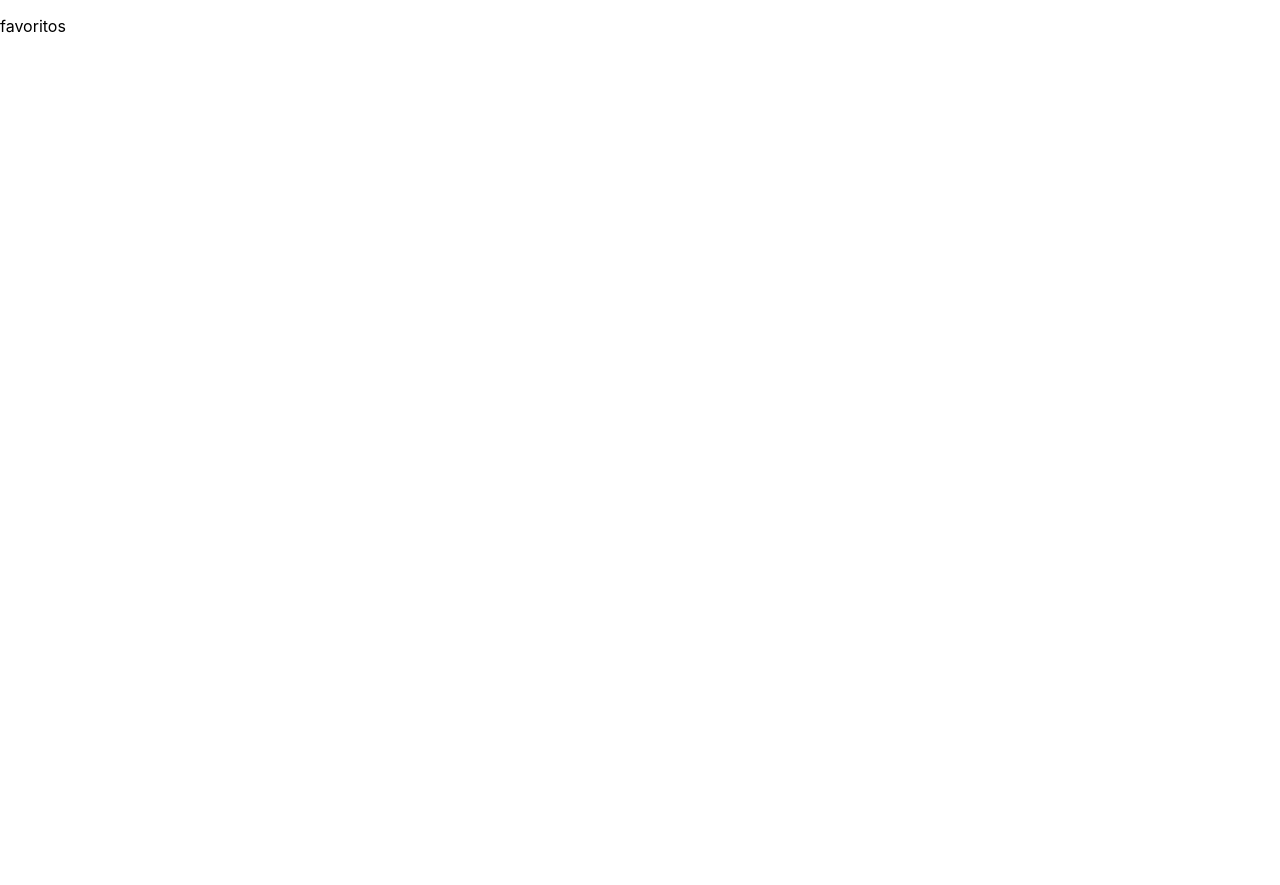
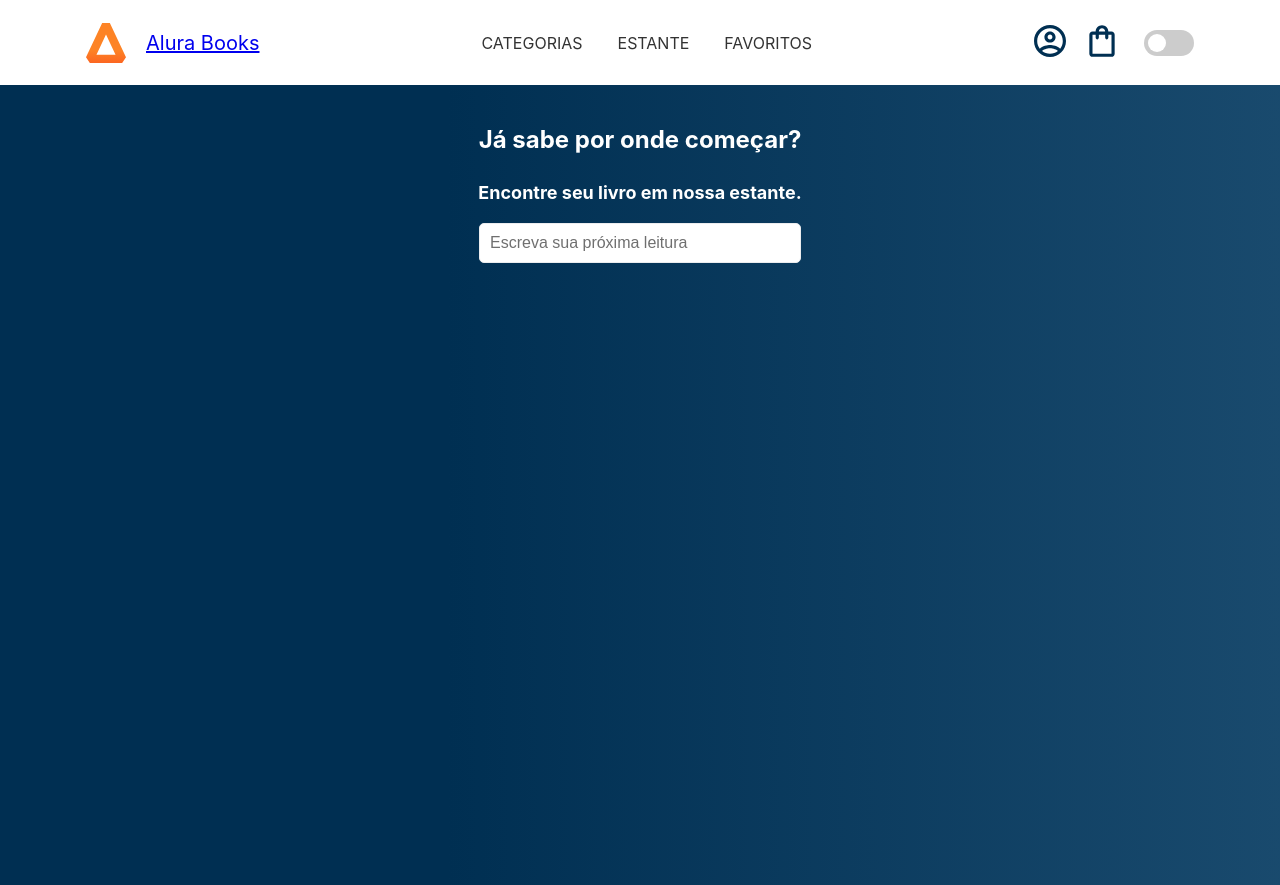
Before and after one commit to RafaCarvalh0/alura-react, a React (Create React App) app: page /favoritos in a window 1280 px wide. Before the commit the page ends 800 px from the top, so only its background shows below. Built offline with nearby package versions, Linux system fonts and the light colour scheme.

Commit message:
feature/rota-favoritos

```diff
--- a/src/components/Header/index.js
+++ b/src/components/Header/index.js
@@ -2,6 +2,7 @@ import Logo from '../Logo';
 import OpcoesHeader from '../OpcoesHeader';
 import IconesHeader from '../IconesHeader';
 import styled from 'styled-components';
+import { Link } from 'react-router-dom';
 
 const HeaderContainer = styled.header`
   background-color: ${props => props.theme.bgHeader};
@@ -72,7 +73,9 @@ function Header({ tema, setTema }) {
 
   return (
     <HeaderContainer>
-      <Logo />
+      <Link to="/">
+        <Logo />
+      </Link>
       <OpcoesHeader />
       <LadoDireito>
         <IconesHeader />
--- a/src/index.js
+++ b/src/index.js
@@ -1,9 +1,8 @@
 import React from 'react';
 import ReactDOM from 'react-dom/client';
-import App from './App';
+import Home from './routes/Home';
 import reportWebVitals from './reportWebVitals';
 import { createGlobalStyle } from 'styled-components';
-import { BrowserRouter, Routes, Route } from 'react-router-dom';
 
 const GlobalStyle = createGlobalStyle`
   body {
@@ -29,12 +28,7 @@ const root = ReactDOM.createRoot(document.getElementById('root'));
 root.render(
   <React.StrictMode>
     <GlobalStyle />
-    <BrowserRouter>
-      <Routes>
-        <Route path="/favoritos" element={<p>favoritos</p>} />
-        <Route path="/" element={<App />} />
-      </Routes>
-    </BrowserRouter>
+    <Home />
   </React.StrictMode>
 );
 
--- /dev/null
+++ b/src/routes/Favoritos.js
@@ -0,0 +1,42 @@
+import { useState } from 'react';
+import Pesquisa from '../components/Pesquisa';
+import styled, { ThemeProvider } from 'styled-components';
+
+const temaClaro = {
+  bgHeader: '#ffffff',
+  texto: '#333333',
+  textoDestaque: '#ffffff',
+  bgApp: 'linear-gradient(90deg, #002f52 35%, #326589 165%)',
+  bgSecundario: '#ebecee',
+  bgCard: '#ffffff'
+};
+
+const temaEscuro = {
+  bgHeader: '#1a1a1a',
+  texto: '#f5f5f5',
+  textoDestaque: '#f5f5f5',
+  bgApp: 'linear-gradient(90deg, #0a1929 35%, #132f4c 165%)',
+  bgSecundario: '#121212',
+  bgCard: '#242424'
+};
+
+const AppContainer = styled.div`
+  width: 100vw;
+  height: 100vh;
+  background-image: ${props => props.theme.bgApp};
+  transition: background-image 0.3s ease;
+`;
+
+function Favoritos() {
+  const [tema] = useState('claro');
+
+  return (
+    <ThemeProvider theme={tema === 'claro' ? temaClaro : temaEscuro}>
+      <AppContainer>
+        <Pesquisa />
+      </AppContainer>
+    </ThemeProvider>
+  );
+}
+
+export default Favoritos;
--- a/src/App.js
+++ b/src/routes/Home.js
@@ -1,8 +1,10 @@
 import { useState } from 'react';
-import Header from './components/Header';
-import Pesquisa from './components/Pesquisa';
-import UltimosLancamentos from './components/UltimosLancamentos';
+import Header from '../components/Header';
+import Pesquisa from '../components/Pesquisa';
+import UltimosLancamentos from '../components/UltimosLancamentos';
 import styled, { ThemeProvider } from 'styled-components';
+import { BrowserRouter, Routes, Route } from 'react-router-dom';
+import Favoritos from './Favoritos';
 
 const temaClaro = {
   bgHeader: '#ffffff',
@@ -21,6 +23,7 @@ const temaEscuro = {
   bgSecundario: '#121212',
   bgCard: '#242424'
 };
+
 const AppContainer = styled.div`
   width: 100vw;
   height: 100vh;
@@ -28,18 +31,27 @@ const AppContainer = styled.div`
   transition: background-image 0.3s ease;
 `;
 
-function App() {
+function Home() {
   const [tema, setTema] = useState('claro');
 
   return (
     <ThemeProvider theme={tema === 'claro' ? temaClaro : temaEscuro}>
       <AppContainer>
-        <Header tema={tema} setTema={setTema} />
-        <Pesquisa />
-        <UltimosLancamentos />
+        <BrowserRouter>
+          <Header tema={tema} setTema={setTema} />
+          <Routes>
+            <Route path="/favoritos" element={<Favoritos/>} />
+            <Route path="/" element={
+              <>
+                <Pesquisa />
+                <UltimosLancamentos />
+              </>
+            } />
+          </Routes>
+        </BrowserRouter>
       </AppContainer>
     </ThemeProvider>
   );
 }
 
-export default App;
+export default Home;
```
